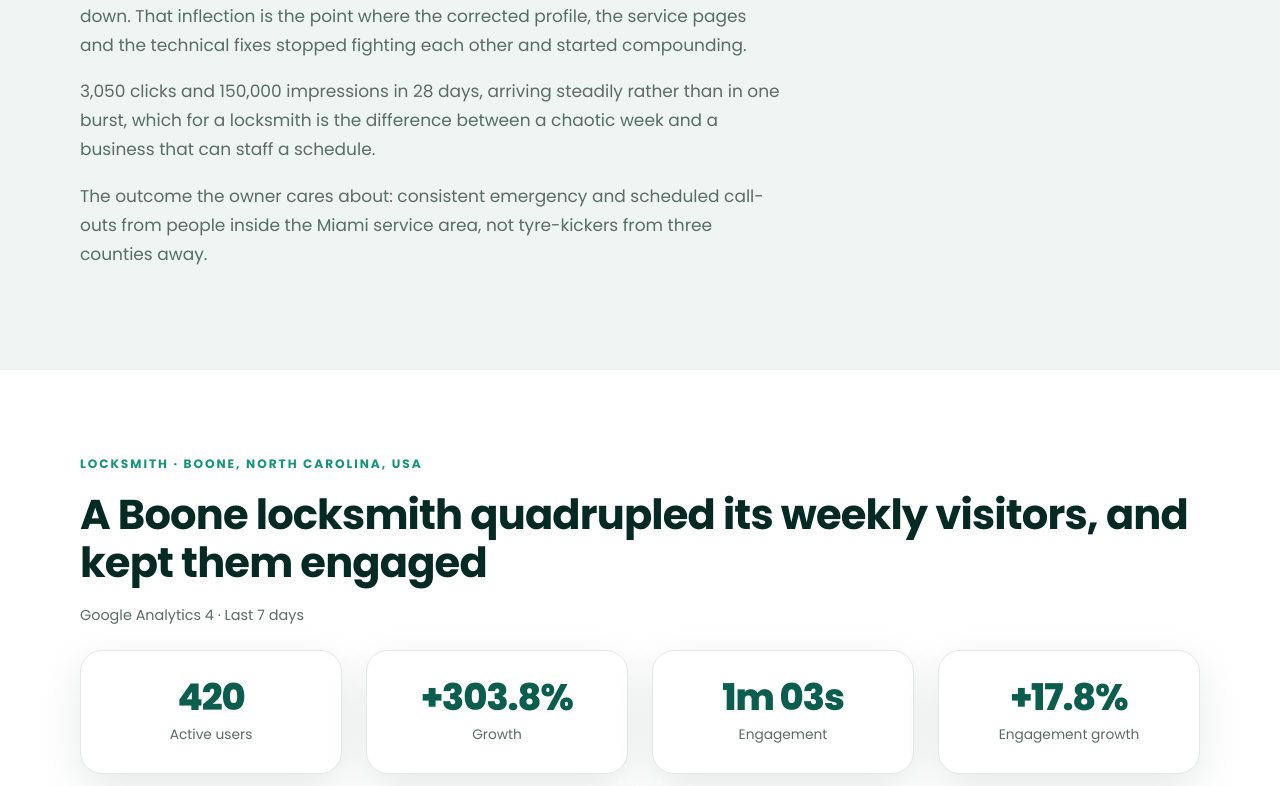
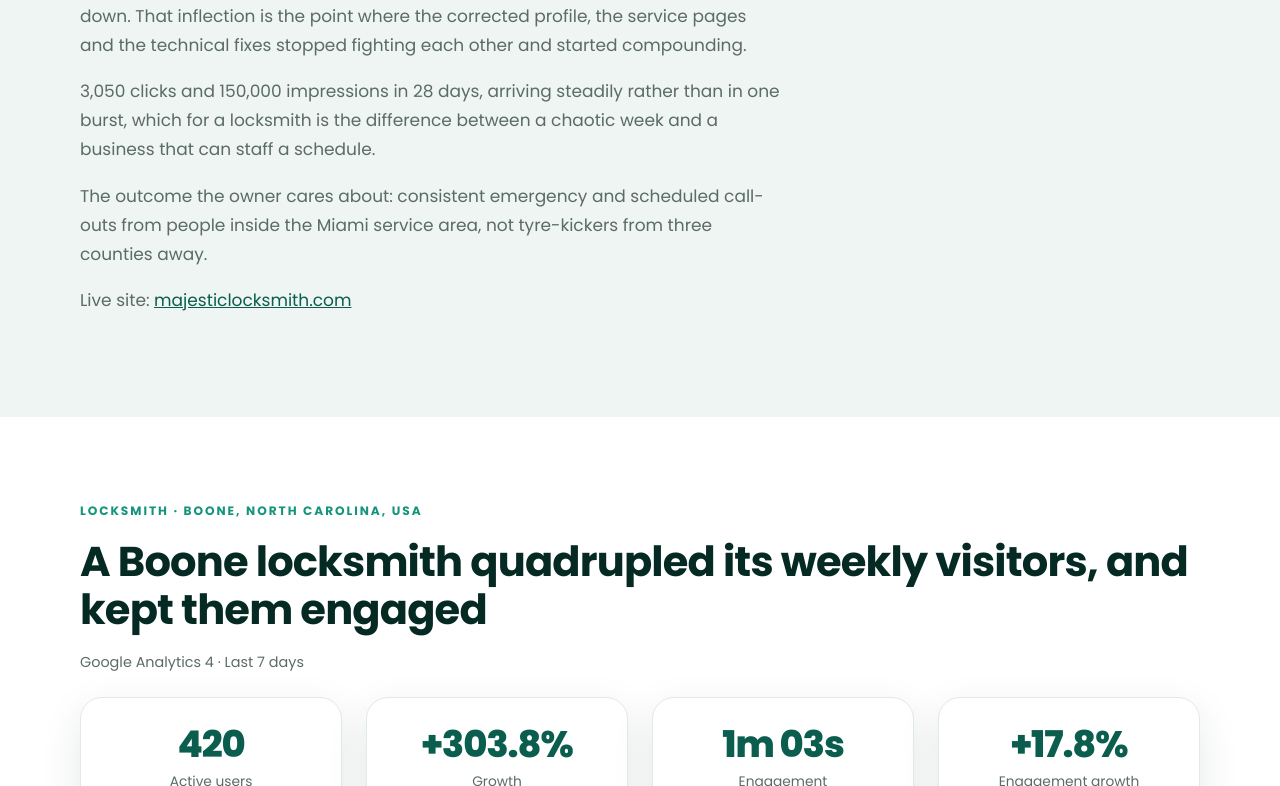
Before and after one commit to abbasid9276-spec/waseem-local-seo, a Next.js app: page /portfolio in a window 1280 px wide. Shown: the part 1798-2584 px from the top of the page. Built offline with nearby package versions, Linux system fonts and the light colour scheme.

Commit message:
Update page.js

```diff
--- a/app/portfolio/page.js
+++ b/app/portfolio/page.js
@@ -132,6 +132,15 @@ export default function Portfolio() {
               </figure>
 
               {c.body.map((p, j) => <p key={j}>{p}</p>)}
+
+              {c.site && (
+                <p className="note">
+                  Live site:{" "}
+                  <a href={c.site} target="_blank" rel="noopener nofollow">
+                    {c.site.replace(/^https?:\/\//, "").replace(/\/$/, "")}
+                  </a>
+                </p>
+              )}
             </div>
           </section>
         ))}
```
